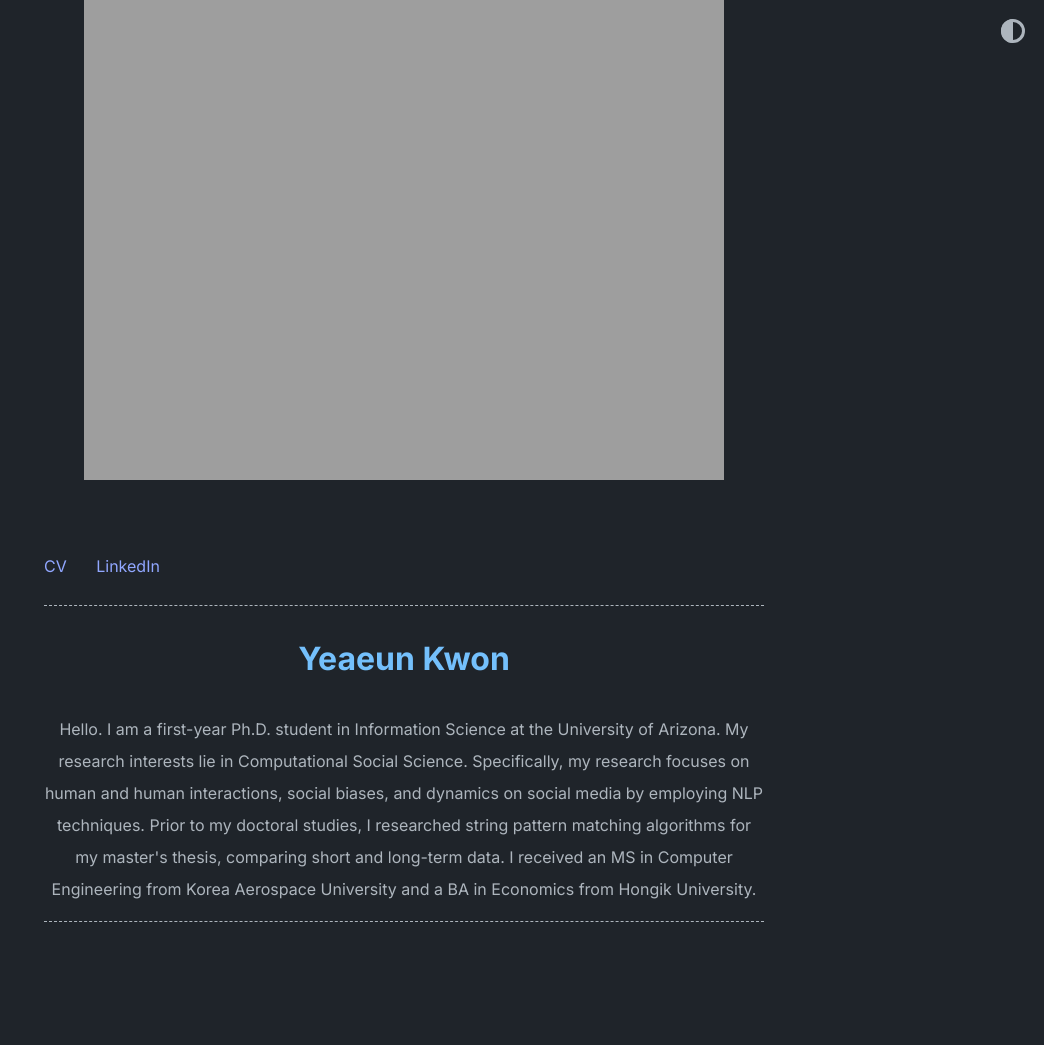
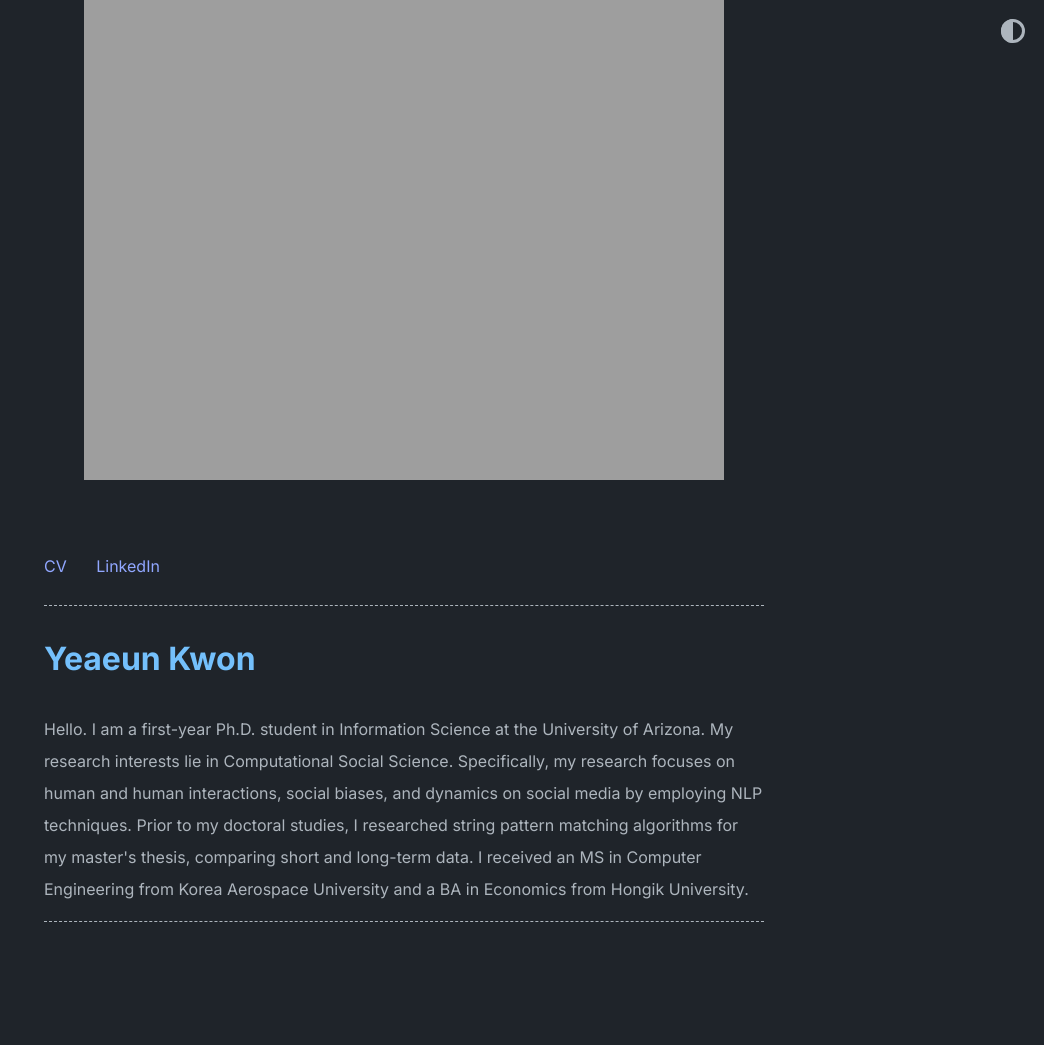
Before and after one commit to yeaeunkwon/yeaeunkwon.github.io, a Jekyll site: the page built from index.md, in a window 1280 px wide. Shown: the whole page, without its empty margins (236-1280 px from the left). Built offline with Jekyll 4.4.1, drawn with Linux system fonts in a browser that asks for light colours.

Commit message:
Update default.html

```diff
--- a/_layouts/default.html
+++ b/_layouts/default.html
@@ -2,7 +2,7 @@
 <html lang="{{ page.lang | default: "en" }}" class="html" data-theme="{{ site.theme_config.appearance | default: "auto" }}">
         {%- include head.html -%}
  <body>
-        <center><img src="![profile](https://github.com/yeaeunkwon/yeaeunkwon.github.io/assets/143534877/03597b1b-b338-420d-bb2a-cfd714545c31)" width="50%" height="50%"</center>
+        <center><img src="![profile](https://github.com/yeaeunkwon/yeaeunkwon.github.io/assets/143534877/03597b1b-b338-420d-bb2a-cfd714545c31)" width="50%" height="50%"></center>
     <main class="page-content" aria-label="Content">
       <div class="w">
         {{ content }}
```
